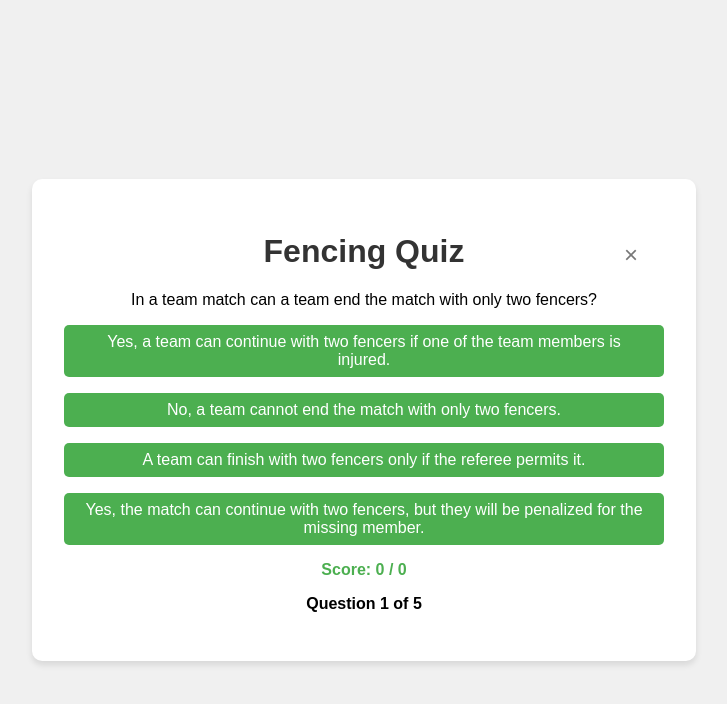
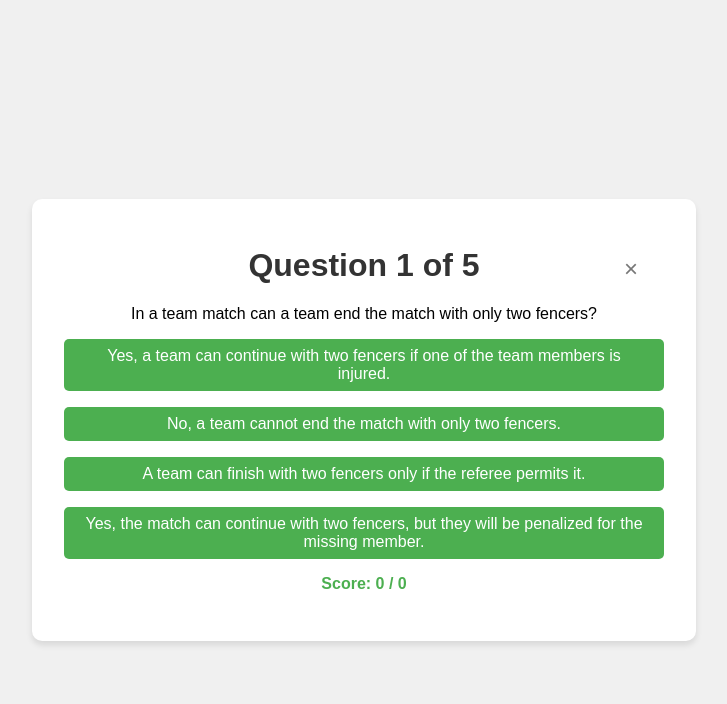
Before and after one commit to cy6erskunk/q-n-a, a plain HTML site: page index.html in a window 1280 px wide. Both pictures are taken after a click on the button "Start Quiz". Shown: the whole page, without its empty margins (276-1003 px from the left). Drawn offline with Linux system fonts and the light colour scheme.

Commit message:
Show progress in H1

```diff
--- a/index.html
+++ b/index.html
@@ -17,13 +17,12 @@
 
         <div id="quiz-screen" style="display: none;">
             <button id="exit-button" class="exit-button">&times;</button>
-            <h1>Fencing Quiz</h1>
+            <h1 id="progress"></h1>
             <p id="question"></p>
             <div id="options" class="options"></div>
             <p id="result"></p>
             <p id="explanation"></p>
             <p id="score"></p>
-            <p id="progress"></p>
         </div>
 
         <div id="end-screen" style="display: none;">
```
